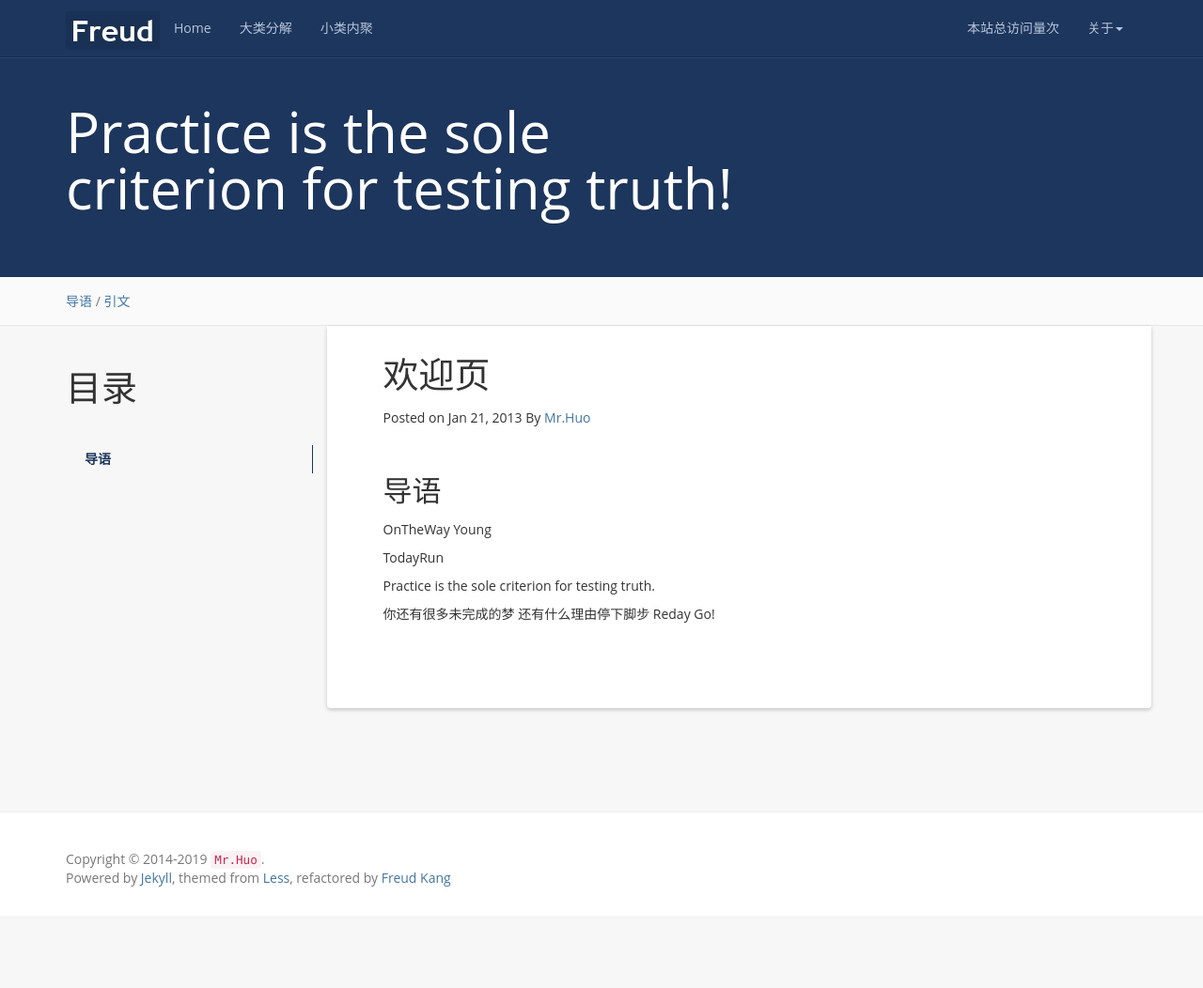
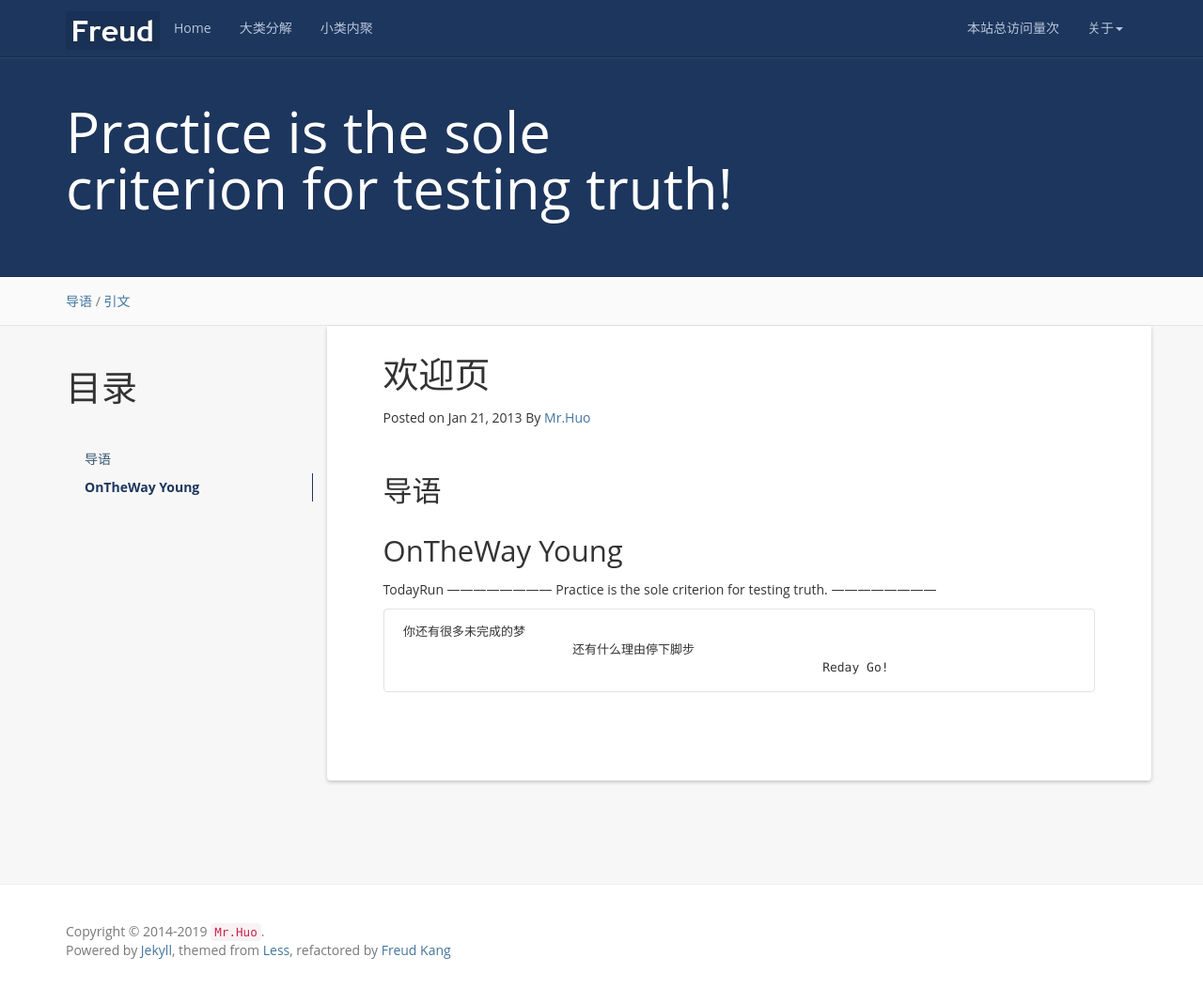
Before and after one commit to TodayRun/Blog.github.io, a Jekyll site: the page built from _posts/2013-01-21-欢迎页.md, in a window 1280 px wide and 1052 px high. Shown: the whole window at 94% size. Built offline with Jekyll 4.4.1, drawn with Linux system fonts in a browser that asks for light colours; nearby versions of some CDN libraries; a script that is not in the unit is left out; comment, search, counter and statistics services are not loaded.

Commit message:
测试面板

````diff
--- a/_posts/2013-01-21-欢迎页.md
+++ b/_posts/2013-01-21-欢迎页.md
@@ -15,11 +15,14 @@ tag: 引文
 ------------------------
 
 OnTheWay Young
+------------------------
+TodayRun
+------------------------
+Practice is the sole criterion for testing truth.
+------------------------
 
-TodayRun
-
-Practice is the sole criterion for testing truth.
-
+```bash
 你还有很多未完成的梦
                        还有什么理由停下脚步
                                                          Reday Go!
+```
````
